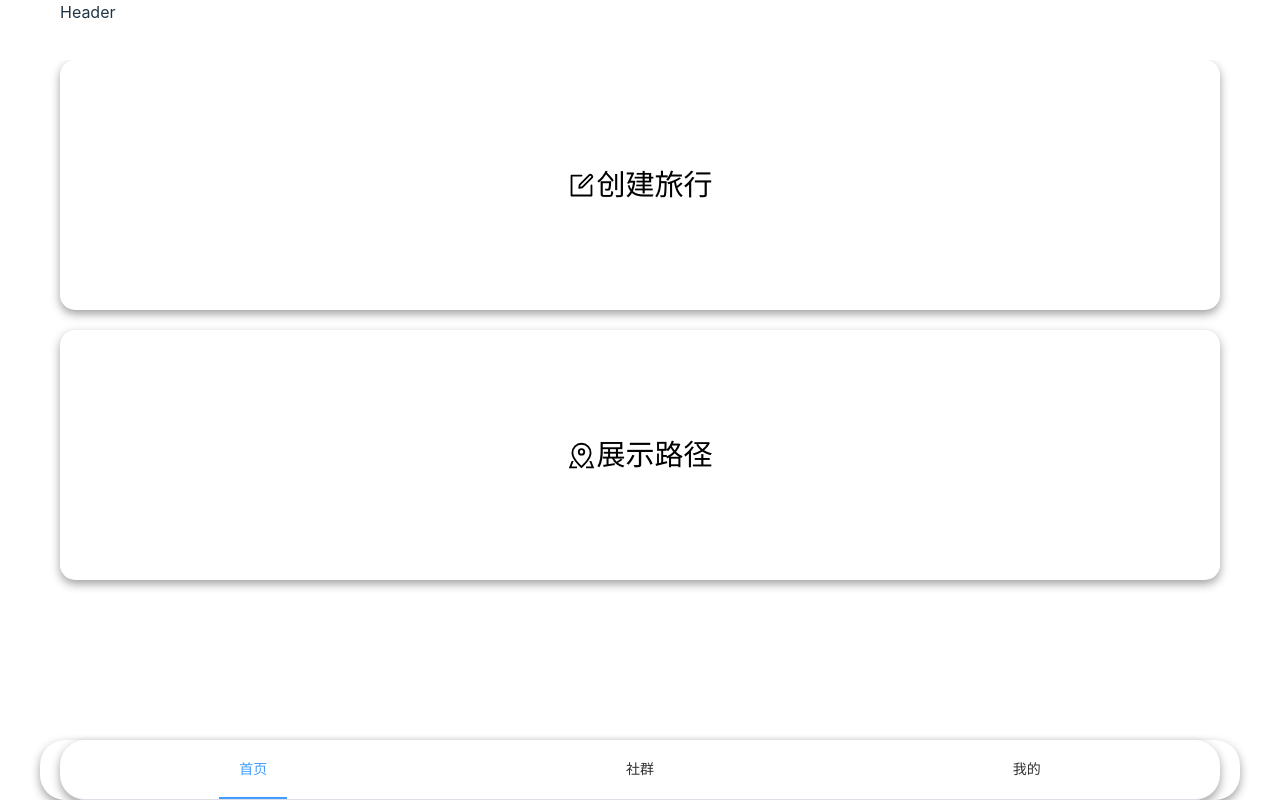
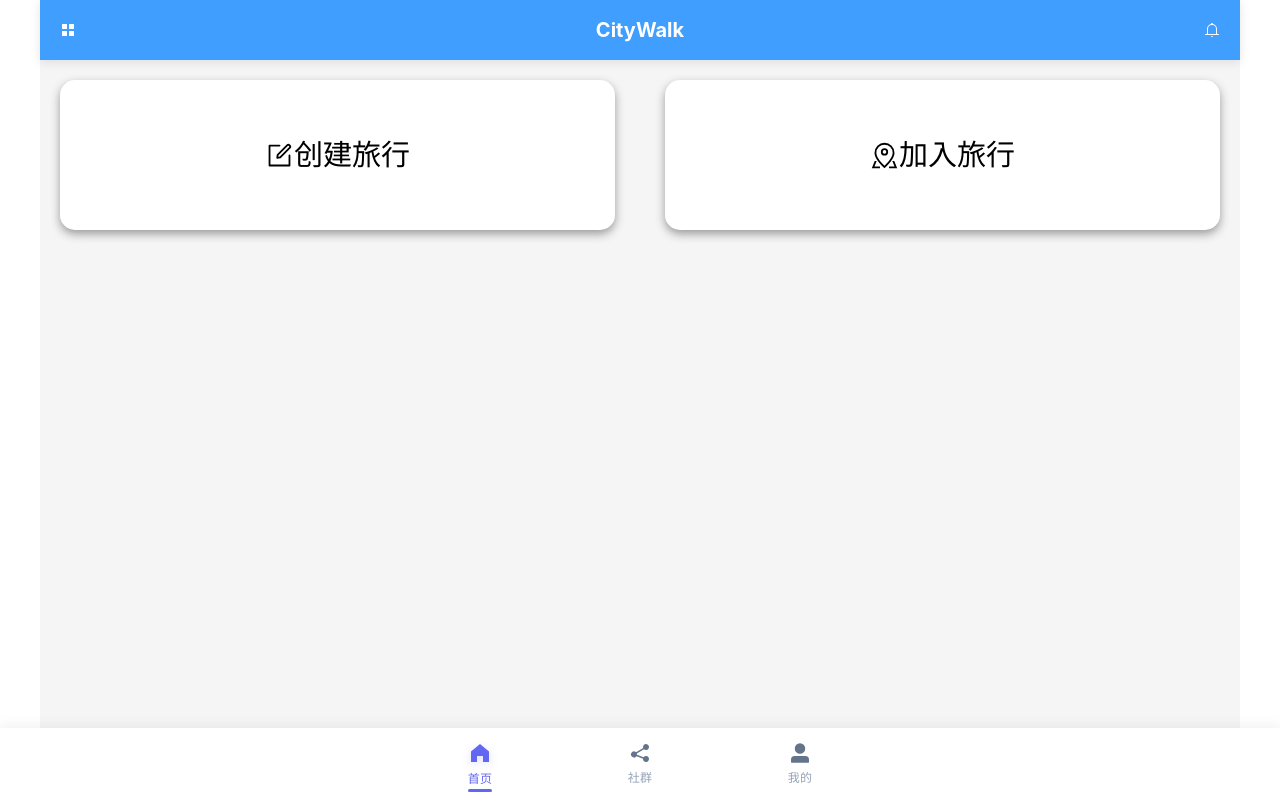
Before and after one commit to moneypiaorui/CityWalk, a Vue app: page /showTour#/home in a window 1280 px wide. Built offline with nearby package versions, Linux system fonts and the light colour scheme.

Commit message:
优化整体布局

```diff
--- a/src/components/bottomNav.vue
+++ b/src/components/bottomNav.vue
@@ -1,41 +1,155 @@
-<!-- Start Generation Here -->
 <template>
-    <el-footer>
-        <el-menu :default-active="activeIndex" class="bottom-nav" mode="horizontal" :collapse="false">
-            <el-menu-item index="1" @click="navigateTo('home')">首页</el-menu-item>
-            <el-menu-item index="2" @click="navigateTo('share')">社群</el-menu-item>
-            <el-menu-item index="3" @click="navigateTo('profile')">我的</el-menu-item>
-        </el-menu>
-    </el-footer>
-</template>
+    <footer class="custom-footer">
+      <nav class="navigation-bar">
+        <div
+          v-for="item in navItems"
+          :key="item.index"
+          class="nav-item"
+          :class="{ 'active': activeIndex === item.index }"
+          @click="handleNavigation(item)"
+        >
+          <div class="item-container">
+            <component
+              :is="item.icon"
+              class="nav-icon"
+              :class="{ 'icon-active': activeIndex === item.index }"
+            />
+            <span class="nav-label">{{ item.label }}</span>
+          </div>
+          <div class="indicator" />
+        </div>
+      </nav>
+    </footer>
+  </template>
 
-<script>
-export default {
-    data() {
-        return {
-            activeIndex: '1'
-        };
-    },
-    methods: {
-        navigateTo(route) {
-            this.$router.push({ name: route });
-        }
+  <script setup>
+  import { ref } from 'vue';
+  import { useRouter } from 'vue-router';
+  import {
+    HomeFilled,
+    Share,
+    UserFilled
+  } from '@element-plus/icons-vue';
+
+  const router = useRouter();
+  const activeIndex = ref('1');
+
+  const navItems = [
+    { index: '1', label: '首页', icon: HomeFilled, route: 'home' },
+    { index: '2', label: '社群', icon: Share, route: 'share' },
+    { index: '3', label: '我的', icon: UserFilled, route: 'profile' }
+  ];
+
+  const handleNavigation = (item) => {
+    activeIndex.value = item.index;
+    router.push({ name: item.route });
+  };
+  </script>
+
+  <style scoped>
+  .custom-footer {
+    position: fixed;
+    bottom: 0;
+    left: 0;
+    right: 0;
+    height: 72px;
+    background: rgba(255, 255, 255, 0.96);
+    backdrop-filter: blur(20px);
+    box-shadow: 0 -4px 12px rgba(0, 0, 0, 0.05);
+    z-index: 1000;
+  }
+
+  .navigation-bar {
+    display: grid;
+    grid-template-columns: repeat(3, 1fr);
+    max-width: 480px;
+    height: 100%;
+    margin: 0 auto;
+    padding: 0 12px;
+  }
+
+  .nav-item {
+    position: relative;
+    display: flex;
+    align-items: center;
+    justify-content: center;
+    cursor: pointer;
+    transition: all 0.25s cubic-bezier(0.4, 0, 0.2, 1);
+
+    &:hover {
+      .nav-icon {
+        transform: translateY(-3px) scale(1.15);
+      }
     }
-};
-</script>
 
-<style scoped>
-.bottom-nav {
+    &.active {
+      .indicator {
+        width: 24px;
+        background: #6366f1;
+        opacity: 1;
+      }
+
+      .nav-icon {
+        color: #6366f1;
+        filter: drop-shadow(0 2px 4px rgba(99, 102, 241, 0.2));
+      }
+
+      .nav-label {
+        color: #6366f1;
+        transform: translateY(1px);
+      }
+    }
+  }
+
+  .item-container {
     display: flex;
-    justify-content: space-around;
-    box-shadow: 0 4px 10px rgba(42, 41, 41, 0.443);
-    color: rgb(63, 63, 63);
-    border-radius: 25px;
-}
+    flex-direction: column;
+    align-items: center;
+    gap: 4px;
+  }
 
-.el-menu {
-    flex: 1;
-}
+  .nav-icon {
+    width: 24px;
+    height: 24px;
+    color: #64748b;
+    transition: all 0.3s ease;
+  }
 
-</style>
-<!-- End Generation Here -->
+  .nav-label {
+    font-size: 12px;
+    font-weight: 500;
+    color: #94a3b8;
+    letter-spacing: 0.3px;
+    transition: all 0.2s ease;
+  }
+
+  .indicator {
+    position: absolute;
+    bottom: 8px;
+    width: 16px;
+    height: 3px;
+    background: transparent;
+    border-radius: 2px;
+    opacity: 0;
+    transition: all 0.3s ease;
+  }
+
+  @media (max-width: 480px) {
+    .custom-footer {
+      height: 64px;
+    }
+
+    .nav-icon {
+      width: 22px;
+      height: 22px;
+    }
+
+    .nav-label {
+      font-size: 11px;
+    }
+
+    .indicator {
+      bottom: 6px;
+    }
+  }
+  </style>
--- a/src/layout/index.vue
+++ b/src/layout/index.vue
@@ -1,34 +1,68 @@
 <template>
     <el-container class="container">
-        <el-header class="header">Header</el-header>
+        <el-header class="header">
+            <div class="header-content">
+                <el-icon><Menu /></el-icon>
+                <span class="header-title">CityWalk</span>
+                <el-icon><Bell /></el-icon>
+            </div>
+        </el-header>
         <el-main class="main-content">
             <router-view></router-view>
         </el-main>
-        <bottom-nav class="bottom-nav"/>
+        <bottom-nav class="bottom-nav" />
     </el-container>
 </template>
 
 <script>
-import bottomNav from "../components/bottomNav.vue"
+import bottomNav from "../components/bottomNav.vue";
+import { Menu, Bell } from '@element-plus/icons-vue';
+
 export default {
     components: {
         bottomNav,
+        Menu,
+        Bell,
     },
-}
+};
 </script>
 
 <style scoped>
 .container {
-    /* margin: 0 auto; */
-    height: 100%;
+    display: flex;
+    flex-direction: column;
+    height: 100vh;
+    width: 100%;
+    background-color: #f5f5f5;
+}
+
+.header {
+    display: flex;
+    align-items: center;
+    justify-content: space-between;
+    padding: 0 20px;
+    background-color: #409eff;
+    color: #ffffff;
+    height: 60px;
+    box-shadow: 0 2px 10px rgba(0, 0, 0, 0.1);
+}
+
+.header-content {
+    display: flex;
+    align-items: center;
+    justify-content: space-between;
     width: 100%;
 }
 
+.header-title {
+    font-size: 20px;
+    font-weight: bold;
+}
+
 .main-content {
-    margin-top: 0;
-    padding-top: 0;
     flex: 1;
     overflow-y: auto;
+    padding: 20px;
 }
 
 .bottom-nav {
--- a/src/router/index.js
+++ b/src/router/index.js
@@ -1,5 +1,7 @@
-import { createRouter, createWebHistory, createWebHashHistory } from "vue-router";
+import { createRouter, createWebHashHistory } from "vue-router";
 import Layout from "@/layout/index.vue";
+
+// 路由配置集中化管理
 const routes = [
   {
     path: "/",
@@ -9,39 +11,55 @@ const routes = [
       {
         path: "home",
         name: "home",
-                component: () => import("@/views/home/index.vue")
+        component: () => import("@/views/home/index.vue"),
+        meta: {
+          title: "首页",
+          keepAlive: true
+        }
       },
       {
         path: "share",
         name: "share",
-                component: () => import("@/views/share/index.vue")
+        component: () => import("@/views/share/index.vue"),
+        meta: {
+          title: "社区"
+        }
       },
       {
         path: "profile",
         name: "profile",
-                component: () => import("@/views/profile/index.vue")
+        component: () => import("@/views/profile/index.vue"),
+        meta: {
+          title: "我的"
+        }
       }
     ]
-
   },
   {
-        path: "/aboutTour",
-        name: "aboutTour",
-        component: () => import("@/views/about/index.vue")
+    path: "/tour",
+    redirect: "/tour/create",
+    children: [
+      {
+        path: "create",
+        name: "createTour",
+        component: () => import("@/views/createTour/index.vue"),
+        meta: {
+          title: "创建路线"
+        }
       },
       {
-        path: "/createTour",
-        name: "createTour",
-        component: () => import("@/views/createTour/index.vue")
-    },
-    {
-        path: "/showTour",
+        path: "show",
         name: "showTour",
-        component: () => import("@/views/showTour/index.vue")
-    },
+        component: () => import("@/views/showTour/index.vue"),
+        meta: {
+          title: "路线详情"
+        }
+      }
+    ]
+  }
 ];
 
 export const router = createRouter({
   history: createWebHashHistory(),
-    routes,
+  routes
 });
--- a/src/views/createTour/index.vue
+++ b/src/views/createTour/index.vue
@@ -245,7 +245,7 @@ export default {
       }
 
       // 跳转到目标页面，并携带参数
-      this.$router.push({ path: '/showTour', query: queryParams });
+      this.$router.push({ path: '/tour/show', query: queryParams });
     },
 
     addMarkers(data) {
@@ -347,5 +347,6 @@ export default {
   box-shadow: 0 4px 8px rgba(95, 94, 94, 0.459);
   border-radius: 20px;
   height: 60px;
+  color: white;
 }
 </style>
--- a/src/views/home/index.vue
+++ b/src/views/home/index.vue
@@ -1,9 +1,17 @@
 <template>
   <div>
     <el-row :gutter="50">
-    <el-col :span="24" class="col-gap"><div class="grid-content " @click = "()=>{this.$router.push('/createTour')}"><el-icon><Edit /></el-icon>创建旅行</div ></el-col>
-    <el-col :span="24" class="col-gap"><div class="grid-content " @click = "()=>{this.$router.push({path:'/showTour', query:{x:113.9305,y: 22.5333}})}"><el-icon><MapLocation /></el-icon>展示路径</div ></el-col>
-  </el-row>
+      <el-col :span="12" class="col-gap">
+        <div class="grid-content" @click="()=>{this.$router.push('/tour/create')}">
+          <el-icon><Edit /></el-icon>创建旅行
+        </div>
+      </el-col>
+      <el-col :span="12" class="col-gap">
+        <div class="grid-content" @click="()=>{this.$router.push('/')}">
+          <el-icon><MapLocation /></el-icon>加入旅行
+        </div>
+      </el-col>
+    </el-row>
   </div>
 </template>
 <script>
@@ -15,17 +23,19 @@
 }
 
 .col-gap {
-  margin-bottom: 20px; /* 设置每个框之间的间距 */
+  margin-bottom: 0; /* 移除垂直间距 */
 }
 
 .el-row:last-child {
   margin-bottom: 0;
 }
+
 .el-col {
   border-radius: 20px;
 }
+
 .grid-content {
-  height: 250px;
+  height: 150px;
   border-radius: 15px;
   min-height: 36px;
   background-color: rgb(255, 255, 255);
--- a/src/views/share/index.vue
+++ b/src/views/share/index.vue
@@ -1,9 +1,19 @@
 <template>
     <div>
         Share View
+
     </div>
 </template>
 <script>
+export default {
+    data() {
+        return {
+            routes: ["路线 1", "路线 2", "路线 3"],
+            spots: ["景点 A", "景点 B", "景点 C"]
+        };
+    }
+};
+</script>
+<style scoped>
 
-</script>
-<style scoped></style>
+</style>
--- a/src/views/showTour/index.vue
+++ b/src/views/showTour/index.vue
@@ -4,6 +4,7 @@
         <div v-if="loading" class="loading">加载中...</div>
         <div v-else-if="keyPoints.length === 0" class="no-data">暂无数据</div>
         <MapView v-else :keyPoints="keyPoints" />
+
     </div>
 </template>
 
@@ -23,6 +24,7 @@ export default {
         return {
             keyPoints: [],
             loading: true, // 添加加载状态
+            isPanelExpanded: false, // 新增上拉框展开状态
         };
     },
     async created() {
@@ -69,7 +71,8 @@ export default {
             }
 
             return sorted;
-        }
+        },
+
     },
 };
 </script>
@@ -82,10 +85,12 @@ export default {
     flex-direction: column;
     align-items: center;
     justify-content: center;
+    position: relative; /* 确保子元素定位正常 */
 }
 .loading, .no-data {
     font-size: 16px;
     color: #666;
     margin-top: 20px;
 }
+
 </style>
```
Also changed, not shown: src/components/MapView.vue (+74 -1 lines), 1 other file (tests, documents, lock files or other folders). Lines whose indentation alone changed are shown as unchanged.
